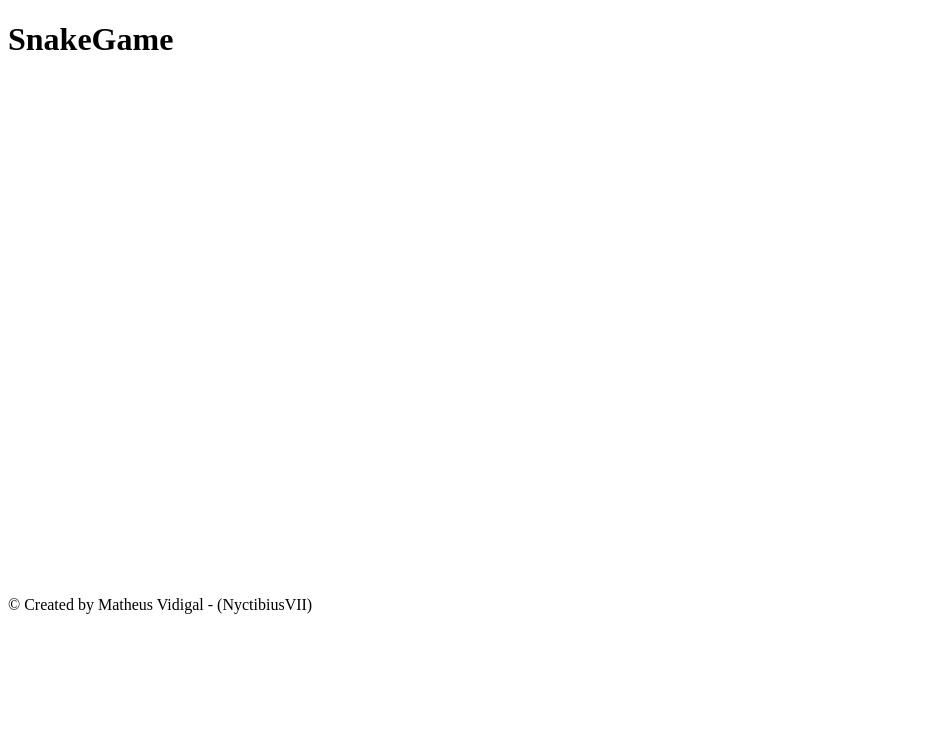
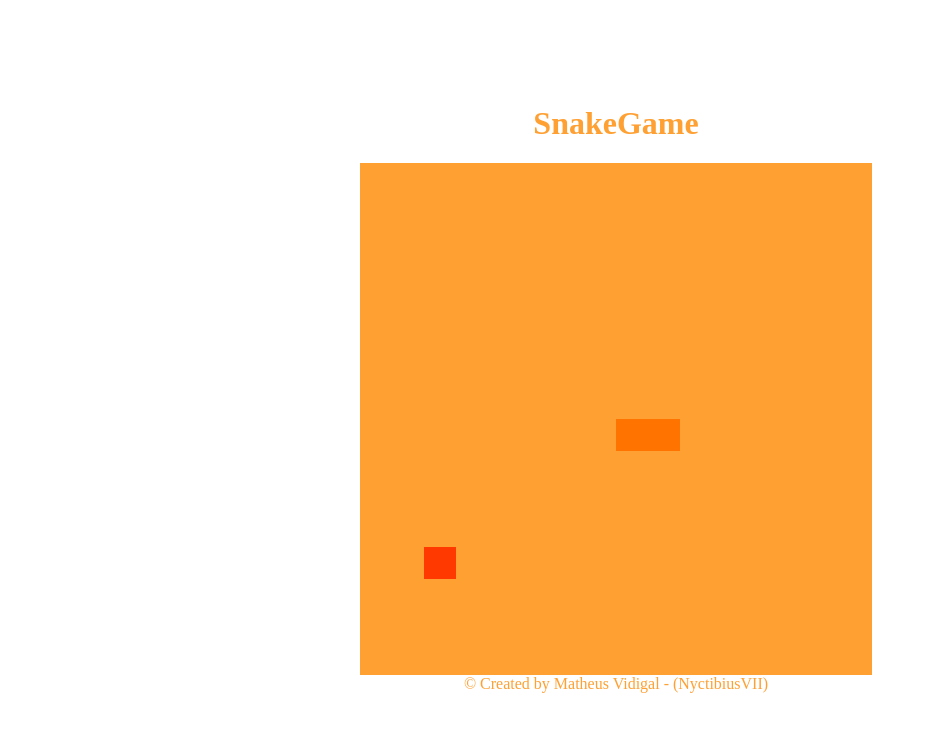
Before and after one commit to NyctibiusVII/SnakeGame, a plain HTML site: page index.html in a window 1280 px wide. Shown: the whole page, without its empty margins (0-927 px from the left). Drawn offline with Linux system fonts and the light colour scheme.

Commit message:
completed project

```diff
--- a/index.html
+++ b/index.html
@@ -6,8 +6,8 @@
     <meta http-equiv="X-UA-Compatible" content="ie=edge">
 
     <link rel="stylesheet" href="./styles/index.css">
-    <script src="./script/index.js" defer></script>
     <title>SnakeGame</title>
+    <script defer src="./scripts/index.js"></script>
 </head>
 <body>
     <h1>SnakeGame</h1>
--- a/scripts/index.js
+++ b/scripts/index.js
@@ -0,0 +1,90 @@
+var numberOf__right = 39, numberOf__left = 37, numberOf__up = 38, numberOf__down = 40; // Valores dos arrow keys
+//      direita         |     esquerda       |       cima       |      baixo        //
+let canvas = document.getElementById("snake");  // Criar elemento que irá rodar o jogo
+let context = canvas.getContext("2d");          // 2d (。_。)      //
+let box = 32;                                   // Tamanho da box  //
+let food = {                                    // Comida 🍉       //
+    x: Math.floor(Math.random() * 15 +1) * box, // Carrega em um lugar aleatório
+    y: Math.floor(Math.random() * 15 +1) * box  // +1x
+}
+let snake = [];                                 // Cobrinha 🐍 //
+snake[0] = {
+    x: 8 * box,
+    y: 8 * box
+}
+let direction = "right";                        // Direção Inicial → //
+
+
+
+function drawBackground(){                      // FUNDO function
+    context.fillStyle = `#ffa033`;              // É a cor ¯\(°_o)/¯ 🟧
+    context.fillRect(0, 0, 16*box, 16*box);     // Desenha o retângulo usando x e y e a largura e altura setadas
+}
+function drawFood() {                           // COMIDA function   🍉
+    context.fillStyle = `#ff3900`;              // É a COR! eu em... 🟥
+    context.fillRect(food.x, food.y, box, box); // Desenha a comida
+}
+function drawSnake(){                           // COBRINHA function 🐍
+    for (let i = 0; i < snake.length; i++) {
+        context.fillStyle = `#ff7300`;          // É A COR!!! 🟧 Quer que eu repita +3x ?
+        context.fillRect(snake[i].x, snake[i].y, box, box); // Adivinha ae (¬_¬")
+    }
+}
+
+
+
+document.addEventListener("keydown", update);
+function update(event) {
+    // Esquerda ←   ⏪
+    if (event.keyCode === numberOf__left  && direction != "right") direction = "left";
+    // Direita →    ⏩
+    if (event.keyCode === numberOf__right && direction != "left")  direction = "right";
+    // Cima ↑       🔼
+    if (event.keyCode === numberOf__up    && direction != "down")  direction = "up";
+    // Baixo ↓      🔽
+    if (event.keyCode === numberOf__down  && direction != "up")    direction = "down";
+}
+function startGame() {
+    if (snake[0].x < 0 && direction == "left") snake[0].x = 16 * box;
+    if (snake[0].x > 15 * box && direction == "right") snake[0].x = 0;
+    if (snake[0].y < 0 && direction == "up") snake[0].y = 16 * box;
+    if (snake[0].y > 15 * box && direction == "down") snake[0].y = 0;
+
+    for (let i = 1; i < snake.length; i++) {
+        if (snake[0].x == snake[i].x && snake[0].y == snake[i].y) { // A cabeça se chocou com o corpo?
+            clearInterval(game);                // Parou o jogo //
+            alert("Game Over ～(　TロT)σ")
+        }
+    }
+
+    drawBackground();
+    drawFood();
+    drawSnake();
+
+    let snakeX = snake[0].x;
+    let snakeY = snake[0].y;
+
+    if(direction == "left")     snakeX -= box;
+    if(direction == "right")    snakeX += box;
+    if(direction == "up")       snakeY -= box;
+    if(direction == "down")     snakeY += box;
+
+    if (snakeX != food.x || snakeY != food.y){
+        snake.pop();                            // Remove o ultimo elemento
+    }else{
+        // Comida carrega em outro lugar aleatório
+        food.x = Math.floor(Math.random() * 15 +1) * box;
+        food.y = Math.floor(Math.random() * 15 +1) * box;
+    }
+
+    let newHead = {
+        x: snakeX,
+        y: snakeY
+    }
+
+    snake.unshift(newHead);                     // Add para o primeiro elemento
+}
+
+
+
+let game = setInterval(startGame, 100);         // INICIA JOGO //
--- a/styles/index.css
+++ b/styles/index.css
@@ -0,0 +1,10 @@
+body{
+    height: 95vh;
+    width: 95vw;
+    display: flex;
+    flex-direction: column;
+    justify-content: center;
+    align-items: center;
+    background-color:white;
+    color: #ffa033;
+}
```
